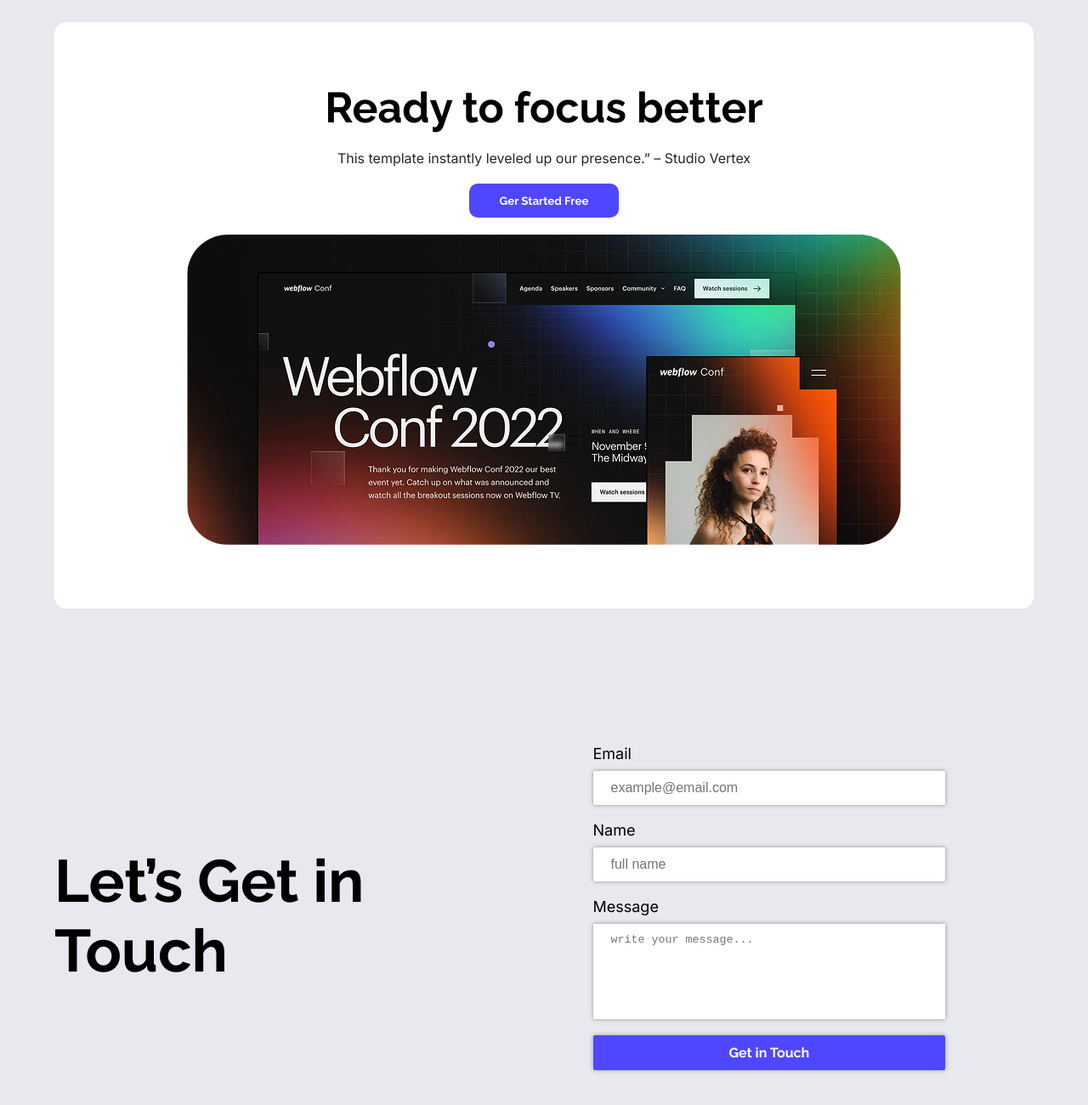
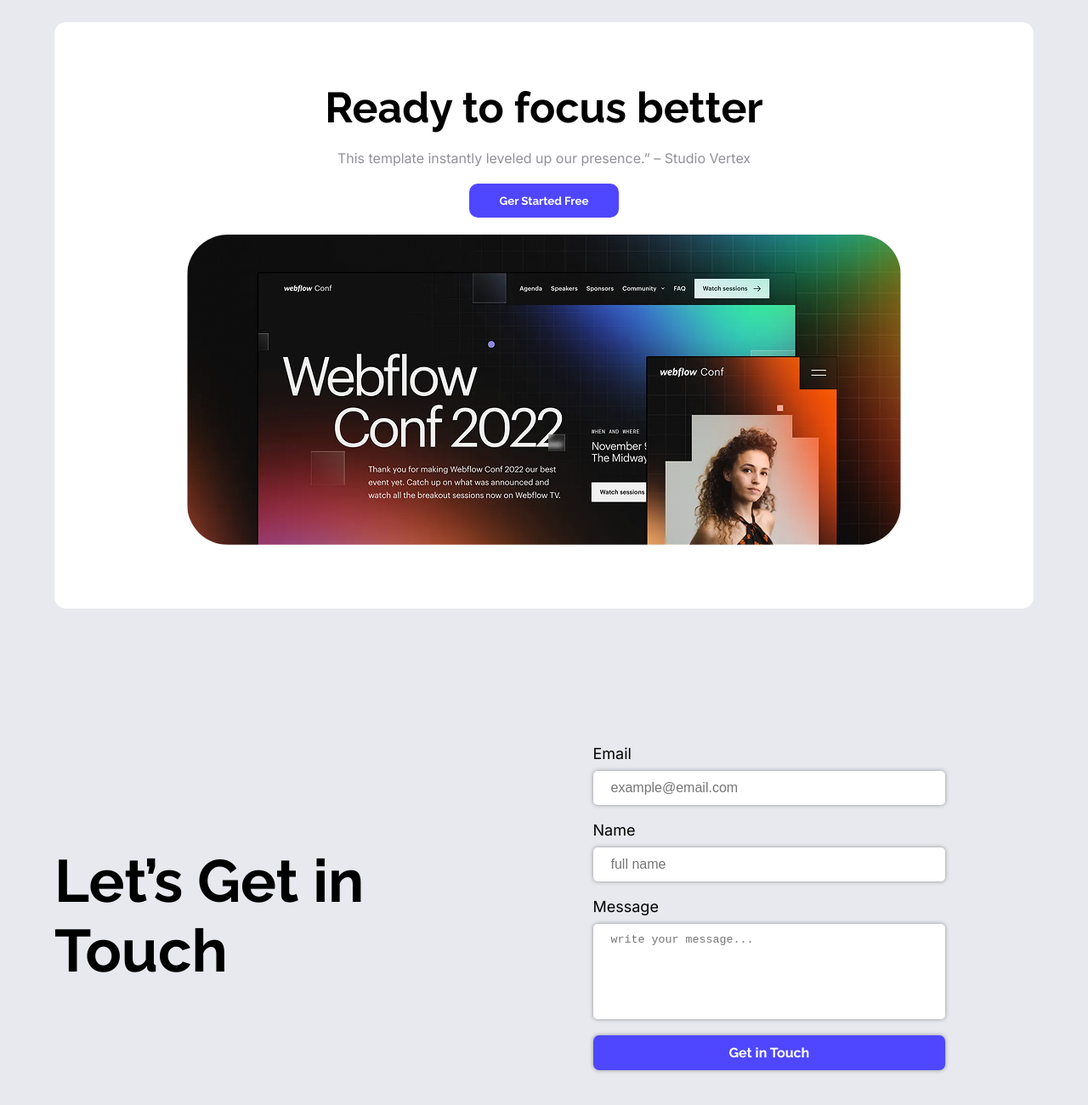
Before and after one commit to SubrotoKumar7/templatestore, a plain HTML site: page index.html in a window 1280 px wide. Shown: the part 2251-3551 px from the top of the page at 85% size. Drawn offline with Linux system fonts and the light colour scheme.

Commit message:
comment added and some code update

```diff
--- a/style.css
+++ b/style.css
@@ -89,7 +89,7 @@
 
 .action-content .action-description{
     font-size: 24px;
-    color: #252432;
+    color: rgb(37, 36, 50, 50%);
     line-height: 30px;
     margin: 23px 0;
 }
@@ -98,6 +98,7 @@
     border-radius: 48px;
 }
 
+/* user count area style */
 .user-area{
     background-color: rgba(78, 71, 255, 10%);
     padding: 50px 142px;
@@ -124,6 +125,7 @@
     color: #4E47FF;
 }
 
+/* testimonial area style */
 .testimonial-area{
     margin: 137px 0;
 }
@@ -191,6 +193,7 @@
     font-size: 13px;
 }
 
+/* focus area style */
 .focus-area{
     background-color: white;
     border-radius: 14px;
@@ -206,7 +209,7 @@
 
 .focus-title-description{
     margin: 20px 0;
-    color: #252432;
+    color: rgb(37, 36, 50, 50%);
     font-family: "Inter", sans-serif;
 }
 
@@ -218,6 +221,7 @@
     border-radius: 48px;
 }
 
+/* contact area style */
 .contact-area{
     display: flex;
     justify-content: space-between;
@@ -252,7 +256,7 @@
 .contact-info input{
     color: #252432;
     padding: 10px 20px;
-    border-radius: 2px;
+    border-radius: 5px;
     border: 1px solid transparent;
     box-shadow: 0 0 5px rgba(0, 0, 0, 0.377);
     outline: none;
@@ -267,6 +271,7 @@
     box-shadow: 0 0 5px rgba(0, 0, 0, 0.377);
     border: 1px solid transparent;
     outline: none;
+    border-radius: 5px;
 }
 
 .contact-info input:focus, textarea:focus{
@@ -275,8 +280,10 @@
 
 .contact-info input[type="submit"]{
     color: white;
+    border-radius: 7px;
 }
 
+/* footer area style */
 .footer-area{
     display: flex;
     justify-content: center;
```
